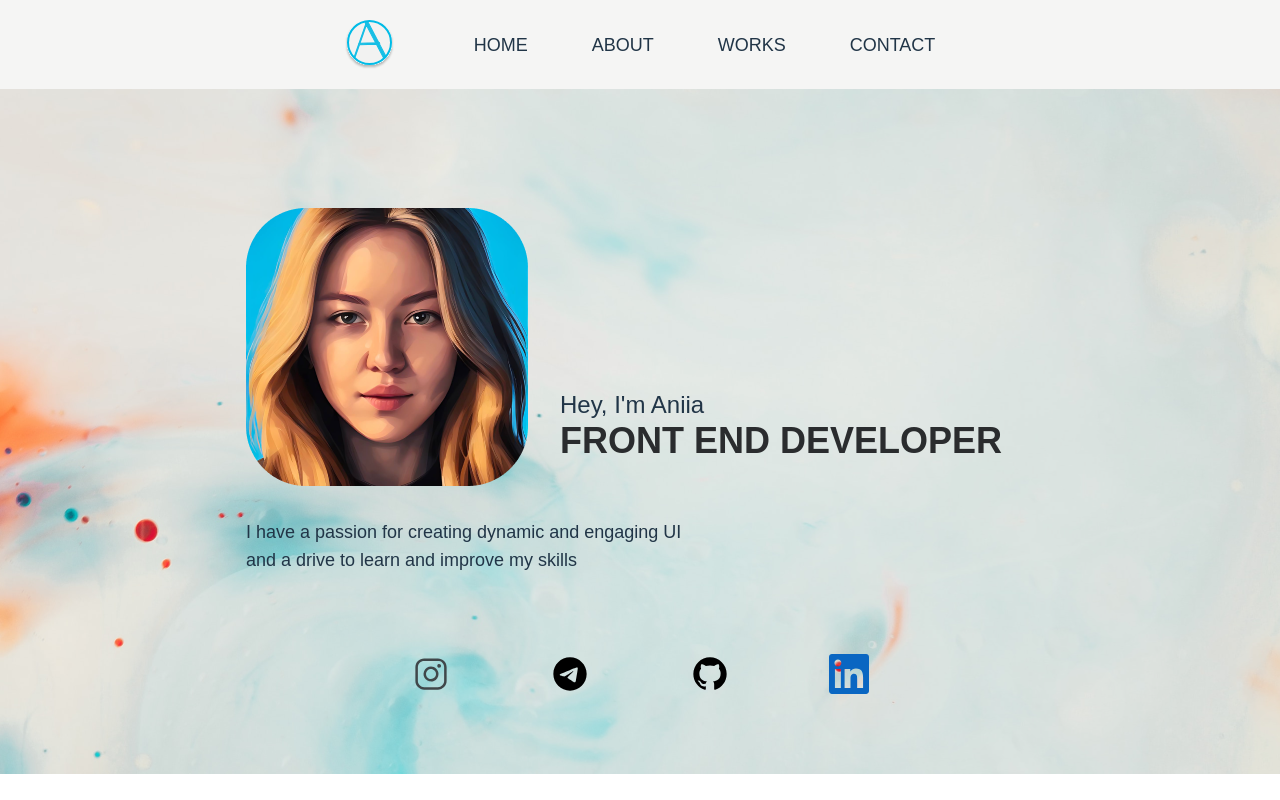
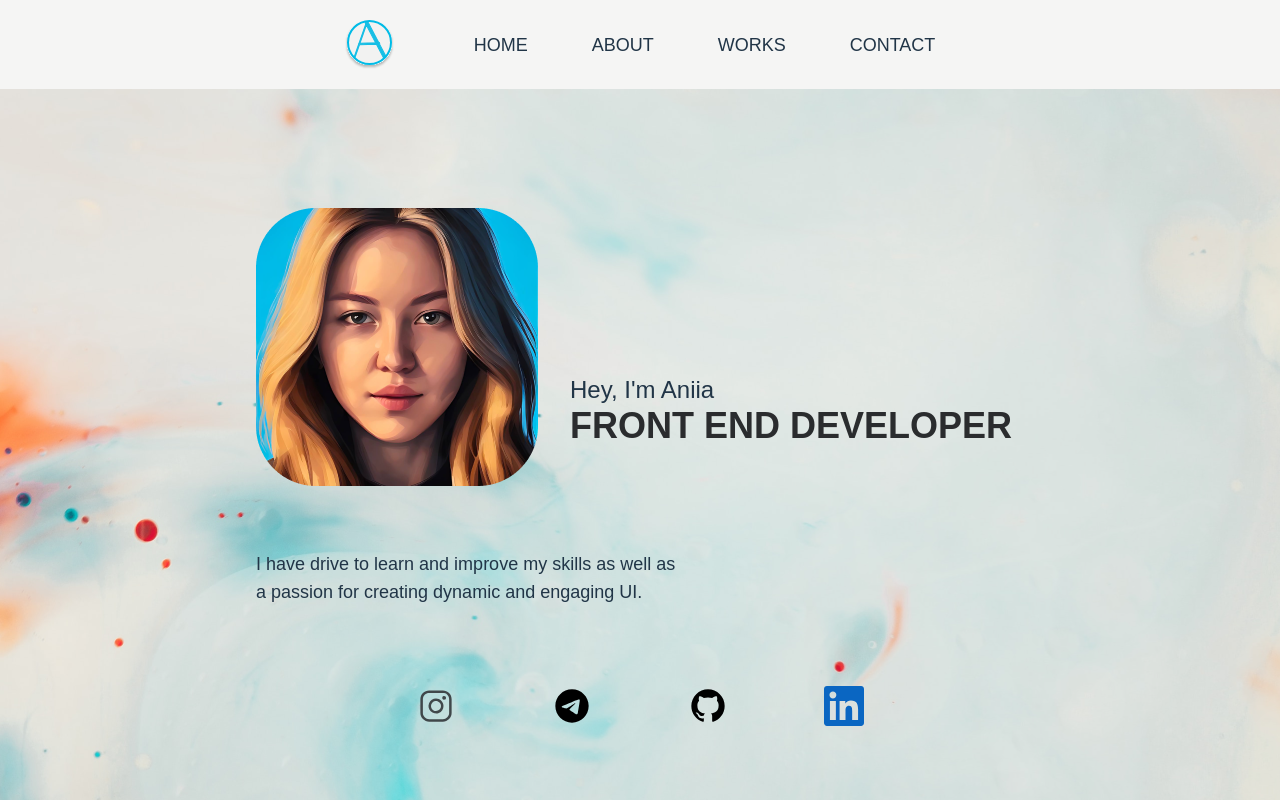
Before and after one commit to aniiaham/hamilton-portfolio, a React (Vite) app: page / in a window 1280 px wide. Shown: the top 800 px of the page. Built offline with nearby package versions, Linux system fonts and the light colour scheme.

Commit message:
updates home page

```diff
--- a/src/scenes/home/index.tsx
+++ b/src/scenes/home/index.tsx
@@ -12,7 +12,7 @@ const Home = (props: Props) => {
       id="home"
     >
       <motion.div
-        className="mx-auto w-full items-center justify-center md:flex"
+        className="w-full items-center justify-center md:flex"
         initial="hidden"
         whileInView="visible"
         viewport={{ once: true, amount: 0.5 }}
@@ -22,20 +22,20 @@ const Home = (props: Props) => {
           visible: { opacity: 1, x: 0 },
         }}
       >
-        <div className="mt-32">
-          <div className="grid grid-flow-col grid-rows-2 gap-8">
+        <div className="container mx-auto mt-32 max-w-3xl">
+          <div className="flex flex-wrap gap-8 ">
             <img alt="logo" src={Photo} className="row-span-2" />
-            <div className="col-span-2" />
-            <div className="col-span-1 row-span-1 flex flex-col justify-center font-primary">
-              <span className="text-2xl">Hey, I'm Aniia</span>
-              <HText>FRONT END DEVELOPER</HText>
+            <div className="flex flex-col justify-end sm:mb-10">
+              <div className="col-span-2" />
+              <div className="col-span-1 row-span-1 flex flex-col justify-center font-primary">
+                <span className="text-2xl">Hey, I'm Aniia</span>
+                <HText>FRONT END DEVELOPER</HText>
+              </div>
             </div>
-          </div>
-          <div>
-            <p className="md:text-startv mt-8 font-primary text-lg font-medium">
-              I have a passion for creating dynamic and engaging UI <br /> and a
-              drive to learn and improve my skills
-            </p>
+            <div className="mt-8 flex flex-col font-primary text-lg font-medium">
+              <p>I have drive to learn and improve my skills as well as</p>
+              <p> a passion for creating dynamic and engaging UI.</p>
+            </div>
           </div>
           {/*LINKS*/}
           <div className="mx-h-fit bottom-0 w-full py-20">
--- a/src/scenes/navBar/index.tsx
+++ b/src/scenes/navBar/index.tsx
@@ -1,14 +1,17 @@
 import Logo from "@/assets/Logo.svg";
-import { SelectedPage } from "@/types";
 
 const NavBar = () => {
   return (
     <nav>
       <div className="fixed top-0 z-50 flex w-full items-center justify-between bg-stone py-5">
         <div className="mx-auto flex items-center justify-between">
-          <div className="flex w-full items-center gap-20">
+          <div className="flex w-full gap-20">
             {/*LEFT SIDE*/}
-            <img alt="logo" src={Logo} />
+            <img
+              alt="logo"
+              src={Logo}
+              className="flex items-start justify-start"
+            />
             {/*RIGHT SIDE*/}
             <div className="flex w-full items-center justify-between">
               <div className="flex items-center justify-between gap-16 text-lg">
--- a/src/scenes/works/index.tsx
+++ b/src/scenes/works/index.tsx
@@ -106,7 +106,7 @@ const Works = (props: Props) => {
             visible: { opacity: 1, x: 0 },
           }}
         >
-          More comig soon...
+          More coming soon...
         </motion.p>
       </div>
     </section>
--- a/src/shared/Socials.tsx
+++ b/src/shared/Socials.tsx
@@ -13,28 +13,28 @@ const Socials = (props: Props) => {
           <a
             href="https://www.instagram.com/aniiahamilton/"
             target="_blank"
-            className="cursor-pointer hover:animate-bounce"
+            className="cursor-pointer"
           >
             <img alt="instagram" src={Instagram} />
           </a>
           <a
             href="https://t.me/aniiahamilton"
             target="_blank"
-            className="cursor-pointer hover:animate-bounce"
+            className="cursor-pointer"
           >
             <img alt="telegram" src={Telegram} />
           </a>
           <a
             href="https://github.com/aniiaham"
             target="_blank"
-            className="cursor-pointer hover:animate-bounce"
+            className="cursor-pointer"
           >
             <img alt="github" src={GitHub} />
           </a>
           <a
             href="https://www.linkedin.com/in/aniia-hamilton/"
             target="_blank"
-            className="cursor-pointer hover:animate-bounce"
+            className="cursor-pointer"
           >
             <img alt="linkedin" src={LinkedIn} />
           </a>
```
